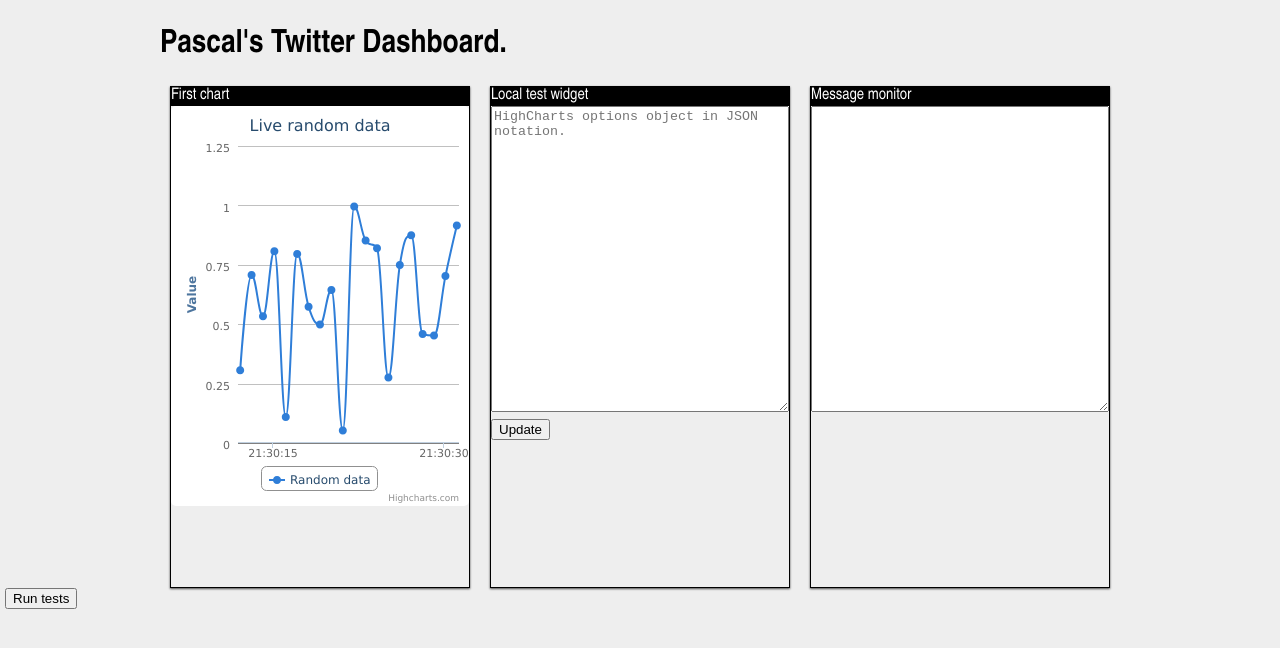
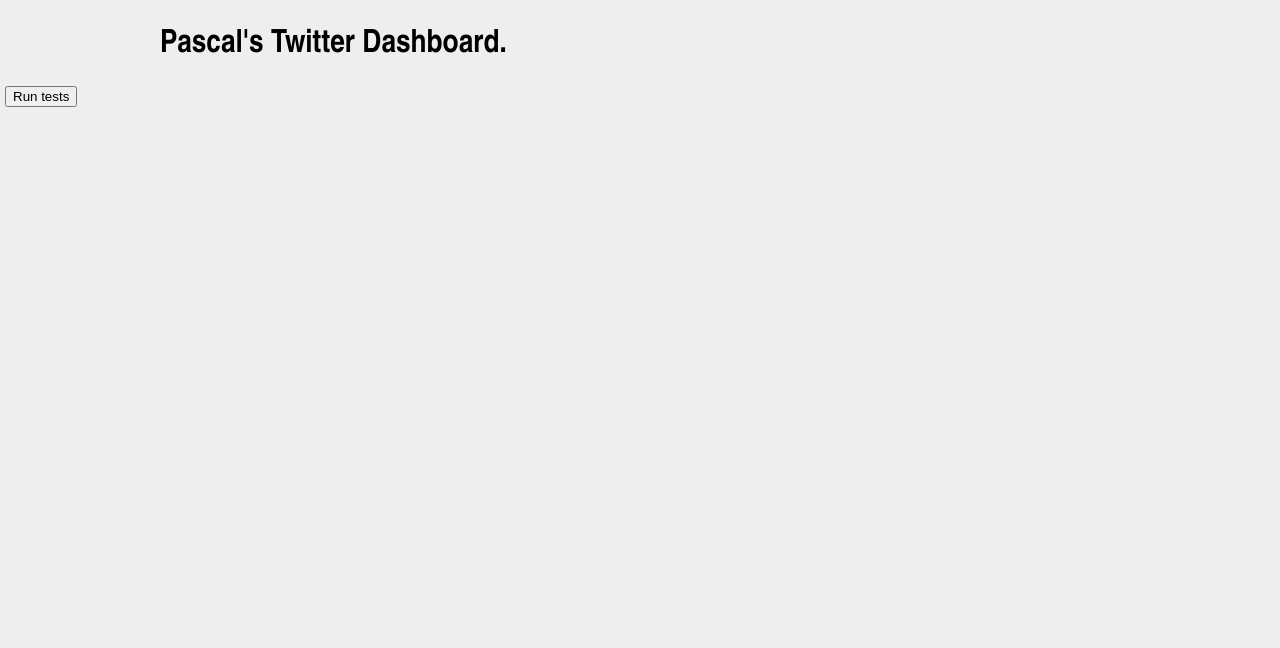
Before and after one commit to patveck/tweetboard, a plain HTML site: page index.html in a window 1280 px wide. Both pictures are taken after a click on the button "Run tests". Drawn offline with Linux system fonts and the light colour scheme; no server answers.

Commit message:
Refactoring: started to add gadget.js to factor out <div> tags that make the widgets. Not yet working.

```diff
--- a/css/dashboard.css
+++ b/css/dashboard.css
@@ -1,4 +1,4 @@
 body { font-family:Arial Narrow,Arial,Helvetica,sans-serif; }
-.widget { height: 500px; border: 1px solid black; box-shadow: 0 1px 2px rgba(0,0,0,0.7); }
-.widget-title { background-color: #000000; color: #FFFFFF; }
-.widget textarea { -webkit-box-sizing: border-box; -moz-box-sizing: border-box; box-sizing: border-box; width: 100%;}
+.gadget { height: 500px; border: 1px solid black; box-shadow: 0 1px 2px rgba(0,0,0,0.7); }
+.gadget-title { background-color: #000000; color: #FFFFFF; }
+.gadget textarea { -webkit-box-sizing: border-box; -moz-box-sizing: border-box; box-sizing: border-box; width: 100%;}
--- a/index.html
+++ b/index.html
@@ -19,32 +19,9 @@
   <body>
     <div class="container_12">
       <h1>Pascal's Twitter Dashboard.</h1>
-      <div class="grid_4">
-        <div class="widget">
-          <div class="widget-title">First chart</div>
-          <div class="widget-contents">
-	        <div id="chart1" style="width:100%; height:400px;"></div>
-          </div>
-        </div>
-      </div>
-      <div class="grid_4">
-        <div class="widget">
-          <div class="widget-title">Local test widget</div>
-          <div class="widget-contents">
-            <textarea id="txUpdateWidgetText" rows="20" width="100%" placeholder="HighCharts options object in JSON notation."></textarea>
-            <br>
-            <button id="btUpdateWidgetButton" type="button">Update</button>
-          </div>
-        </div>
-      </div>
-      <div class="grid_4">
-        <div class="widget">
-          <div class="widget-title">Message monitor</div>
-          <div class="widget-contents">
-              <textarea id="txMessages" rows="20" width="100%"></textarea>
-          </div>
-        </div>
-      </div>
+      <div id="cell1" class="grid_4"></div>
+      <div id="cell2" class="grid_4"></div>
+      <div id="cell3" class="grid_4"></div>
     </div>
     <button id="btRunJasmineTests" type="button">Run tests</button>
   </body>
--- /dev/null
+++ b/js/gadget.js
@@ -0,0 +1,45 @@
+/**
+ * @module gadget
+ */
+
+define(["jquery", "hcharts"], function($, hc) {
+	"use strict";
+
+	$.fn.addGadget = function(options) {
+		var theGadget = $("<div>").attr("id", options.id).addClass("gadget");
+		var theTitle = $("<div>").addClass("gadget-title").text(options.title);
+		var theContents = $("<div>").addClass("gadget-contents").append(options.callback(this));
+		theGadget.append(theTitle);
+		theGadget.append(theContents);
+		this.append(theGadget);
+		return this;
+	};
+
+	$.fn.addChartGadget = function(options) {
+		var theChart = $('<div> style="width:100%; height:400px;"').highcharts(options.chartConfig);
+		options.contents = theChart;
+		this.addGadget(options);
+		return this;
+	};
+
+	$.fn.addMessageGadget = function(options) {
+		options.callback = function(sel) {
+			var theTextarea = $('<textarea rows="20" width="100%">');
+			var theButton = $("<button>").click(function() {});
+			sel.append($('<textarea id="txUpdateWidgetText"placeholder="HighCharts options object in JSON notation."></textarea>'));
+			sel.append($('<br>'));
+			sel.append($)
+		};
+		options.contents = '<button id="btUpdateWidgetButton" type="button">Update</button>';
+		this.addGadget(options);
+
+		return this;
+	};
+
+	$.fn.addMonitorGadget = function(options) {
+		options.contents = '<textarea id="txMessages" rows="20" width="100%"></textarea>';
+		this.addGadget(options);
+		return this;
+	};
+
+});
--- a/js/main.js
+++ b/js/main.js
@@ -2,15 +2,28 @@
  * @module main
  */
 
-define(["jquery", "hcharts", "highcharts_uttheme", "jasmine-html"], function($, hc, hct, jasmine) {
+define(["jquery", "hcharts", "highcharts_uttheme", "jasmine-html", "gadget"], function($, hc, hct, jasmine, gadget) {
 	"use strict";
 
 	return {
 		source: null,
-		chart1: new hc.Chart({
+		chart1: null,
+
+		highchartsOptions: hc.setOptions(hct), // Apply the theme
+
+		jasmineEnv: jasmine.getEnv(),
+		htmlReporter: new jasmine.HtmlReporter(),
+
+		run: function() {
+			this.jasmineEnv.updateInterval = 1000;
+			this.jasmineEnv.addReporter(this.htmlReporter);
+			this.jasmineEnv.specFilter = $.proxy(function(spec) {
+				return this.htmlReporter.specFilter(spec);
+			}, this);
+			$("#cell1").addChartGadget({id: "firstGraph", title: "The first chart",
+				chartConfig: {
 					chart: {
 						type: 'spline',
-				renderTo: 'chart1',
 						animation: Highcharts.svg
 					},
 					title: {
@@ -47,19 +60,10 @@
 							return data;
 						})()
 					}]
-		}),
+				}});
+			$("#cell2").addMessageGadget({id: "testGadget", title: "Local test gadget"});
+			$("#cell3").addMonitorGadget({id: "monitorGadget", title: "Message monitor"});
 
-		highchartsOptions: hc.setOptions(hct), // Apply the theme
-
-		jasmineEnv: jasmine.getEnv(),
-		htmlReporter: new jasmine.HtmlReporter(),
-
-		run: function() {
-			this.jasmineEnv.updateInterval = 1000;
-			this.jasmineEnv.addReporter(this.htmlReporter);
-			this.jasmineEnv.specFilter = $.proxy(function(spec) {
-				return this.htmlReporter.specFilter(spec);
-			}, this);
 			$('#btRunJasmineTests').click(function() {
 				require(["jasmine-html", "jasmine-specs/UTThemeSpec"], function(jasmine, spec) {
 					jasmine.getEnv().execute(); });
```
Lines whose indentation alone changed are shown as unchanged.
